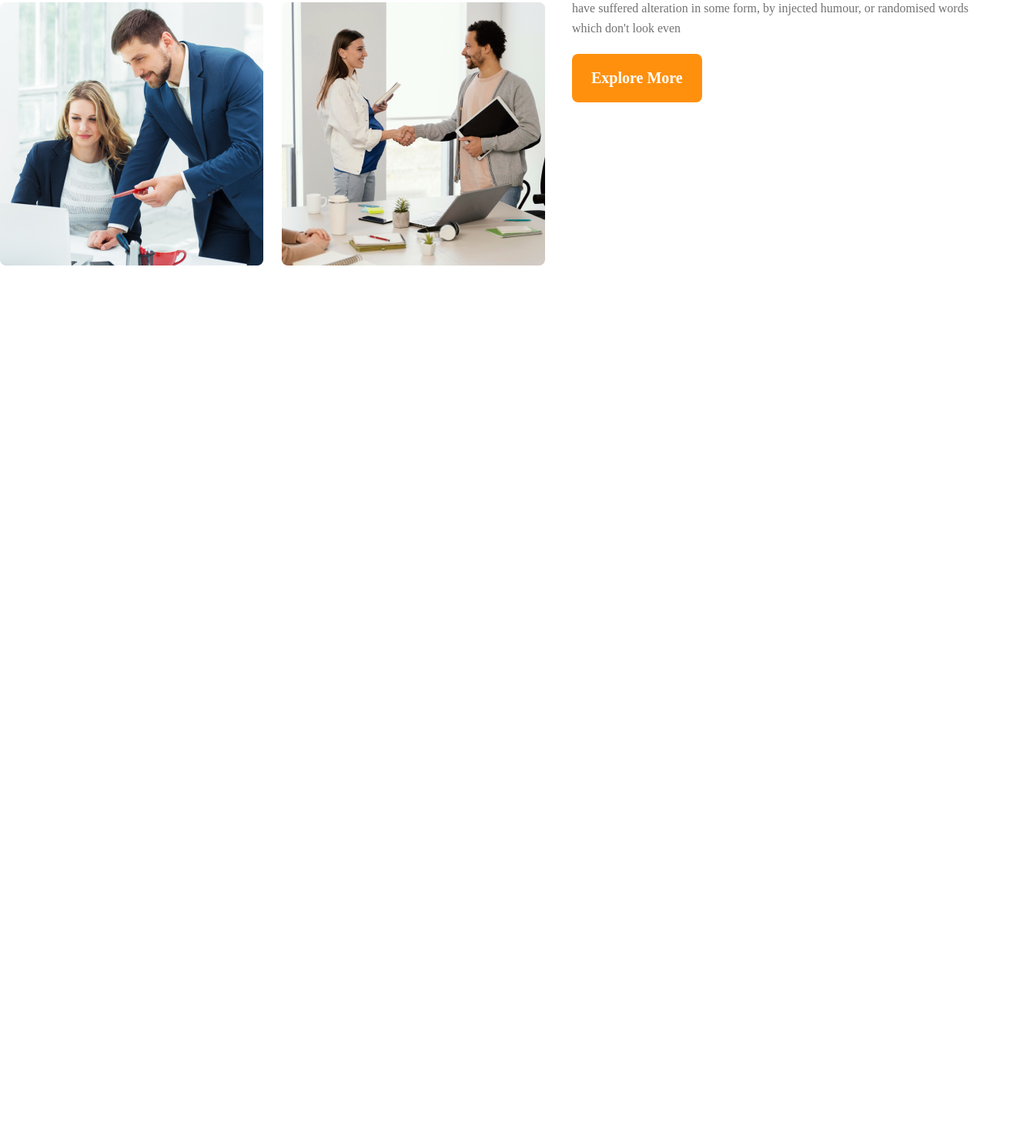
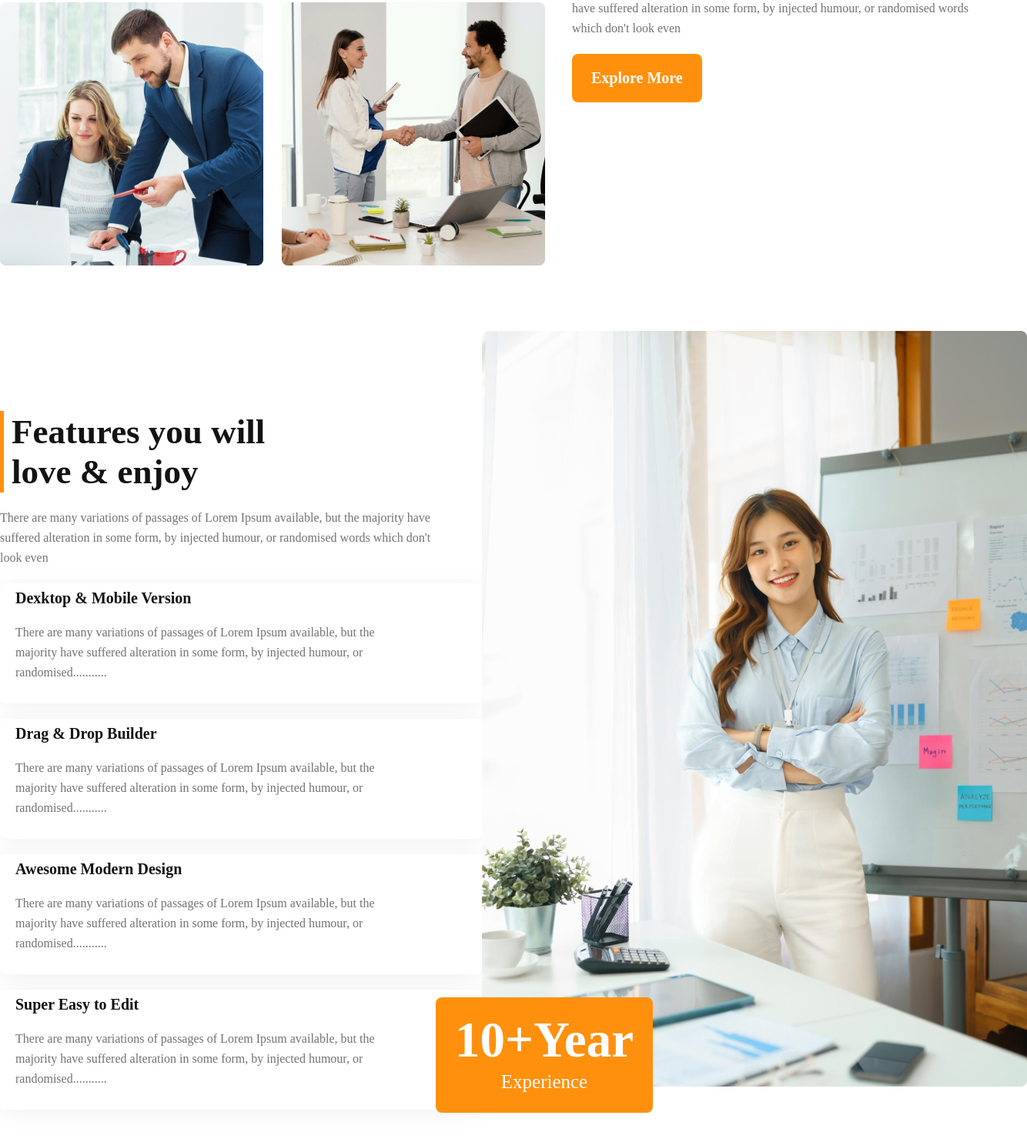
Before and after one commit to ashikdas0002/G3-Architects, a plain HTML site: page index.html in a window 1280 px wide. Shown: the part 1352-2836 px from the top of the page at 77% size, 1334 px wide, since content can reach past the window. Before the commit the page ends 1782 px from the top, so only its background shows below. Drawn offline with Linux system fonts and the light colour scheme.

Commit message:
Features section finished

```diff
--- a/index.html
+++ b/index.html
@@ -74,6 +74,64 @@
                 </div>
             </div>
         </section>
+        <!-- Features section   -->
+        <section class="features-container">
+            <div class="features-content">
+                <div class="features-title">
+                    <div class="title-line"></div>
+                    <h2>
+                        Features you will <br> love & enjoy
+                    </h2>
+                </div>
+                <p class="features-description">
+                    There are many variations of passages of Lorem Ipsum available, but the majority have suffered
+                    alteration in some form,
+                    by injected humour, or randomised words which don't look even
+                </p>
+
+                <!-- features items  -->
+                <div class="features-items">
+                    <div class="features-item">
+                        <h4>Dexktop & Mobile Version</h4>
+                        <p>There are many variations of passages of Lorem Ipsum available, but the majority have
+                            suffered alteration in some form,
+                            by injected humour, or randomised...........</p>
+                    </div>
+                    <div class="features-item">
+                        <h4>Drag & Drop Builder</h4>
+                        <p>There are many variations of passages of Lorem Ipsum available, but the majority have
+                            suffered alteration in some form,
+                            by injected humour, or randomised...........</p>
+                    </div>
+                    <div class="features-item">
+                        <h4>Awesome Modern Design</h4>
+                        <p>There are many variations of passages of Lorem Ipsum available, but the majority have
+                            suffered alteration in some form,
+                            by injected humour, or randomised...........</p>
+                    </div>
+                    <div class="features-item">
+                        <h4>Super Easy to Edit</h4>
+                        <p>There are many variations of passages of Lorem Ipsum available, but the majority have
+                            suffered alteration in some form,
+                            by injected humour, or randomised...........</p>
+                    </div>
+                </div>
+            </div>
+            <!-- Features img content  -->
+            <div class="features-img-content">
+                <div class="features-img">
+                    <img src="images/architect.png" alt="">
+
+                </div>
+                <div class="features-btn">
+                    <button class="btn-primary">
+                        <span class="year">10+Year</span>
+                        <br>
+                        <span class="experience">Experience</span>
+                    </button>
+                </div>
+            </div>
+        </section>
     </main>
     <!-- main section end  -->
     <footer>
--- a/style.css
+++ b/style.css
@@ -176,9 +176,114 @@ main {
     /* 162.5% */
 }
 
+/* Features container style   */
+.features-container {
+
+    display: flex;
+    align-items: center;
+    justify-content: space-between;
+
+}
+
+.features-title {
+    display: flex;
+    align-items: center;
+
+}
+
+.features-title h2 {
+    color: var(--Dark-01, #131313);
+    font-family: "Work Sans";
+    font-size: 45px;
+    font-style: normal;
+    font-weight: 700;
+    line-height: normal;
+    margin-left: 10px;
+}
+
+.title-line {
+    height: 106px;
+    border-left: 5px solid #FF900E;
+}
+
+.features-description {
+    width: 586px;
+    color: var(--Dark-03, #727272);
+    font-family: "Work Sans";
+    font-size: 16px;
+    font-style: normal;
+    font-weight: 400;
+    line-height: 26px;
+    margin: 20px 0;
+    /* 162.5% */
+}
+
+/* Features items style  */
+
+.features-item {
+    width: 586px;
+    height: 140px;
+    padding: 8px 20px;
+    margin-bottom: 20px;
+    border-radius: 8px;
+    background: #FFF;
+    box-shadow: 0px 4px 30px 0px rgba(0, 0, 0, 0.06);
+}
+
+
+.features-item h4 {
+    color: var(--Dark-01, #131313);
+    font-family: "Work Sans";
+    font-size: 20px;
+    font-style: normal;
+    font-weight: 600;
+    line-height: normal;
+}
+
+.features-item p {
+    width: 514px;
+    color: var(--Dark-03, #727272);
+    font-family: "Work Sans";
+    font-size: 16px;
+    font-style: normal;
+    font-weight: 400;
+    line-height: 26px;
+    margin: 20px 0;
+    /* 162.5% */
+}
+
+/* .features items img style  */
 
 
 
+
+.features-btn {
+    position: relative;
+    top: -120px;
+    right: 60px;
+}
+
+.year {
+    color: #FFF;
+    text-align: center;
+    font-family: "Work Sans";
+    font-size: 65px;
+    font-style: normal;
+    font-weight: 700;
+    line-height: 70px;
+    /* 107.692% */
+}
+
+.experience {
+    color: #FFF;
+    font-family: "Work Sans";
+    font-size: 25px;
+    font-style: normal;
+    font-weight: 500;
+    line-height: 40px;
+}
+
+/* ---------------------------------- */
 /* responsive media quries  */
 
 
@@ -225,6 +330,7 @@ main {
     .team-title {
         width: 300px;
         text-align: center;
+        margin-top: 20px;
     }
 
     .team-description {
@@ -236,12 +342,16 @@ main {
         text-align: center;
     }
 
+    /* Features container style  */
+
+
+
 }
 
 
 /* Tablet or medium devices  */
 
-@media screen and (min-width: 576px) and (max-width:960px) {
+@media screen and (min-width: 576px) and (max-width:1100px) {
     header {
         padding: 50px;
     }
@@ -251,6 +361,25 @@ main {
     }
 
     /* teams cnontainer responsive style  */
+    .teams-container {
+        padding: 0;
+        flex-direction: column;
 
+    }
+
+    .team-title {
+        text-align: center;
+        margin-top: 20px;
+    }
+
+    .team-description {
+        text-align: center;
+    }
+
+    .explore-more {
+        text-align: center;
+    }
+
+    /* Features container style  */
 
 }
```
